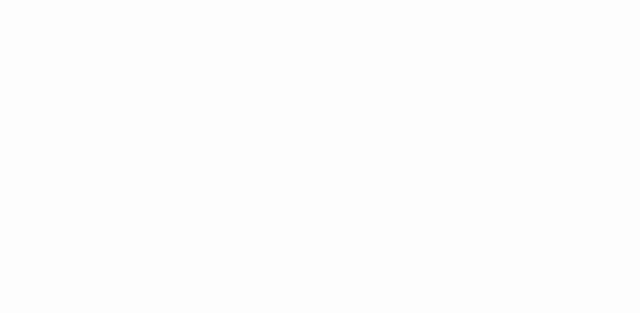
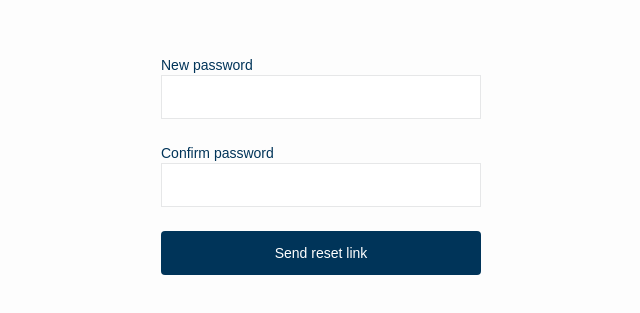
Before and after one commit to giojano1/unilab-practice-2, a React (Vite) app: page /resetpassword/1 in a window 1280 px wide. Before the commit this address had no page. Shown: the part 247-560 px from the top of the page, without its empty margins (319-959 px from the left). Built offline with nearby package versions, Linux system fonts and the light colour scheme.

Commit message:
feature/reset-password

```diff
--- a/src/App.jsx
+++ b/src/App.jsx
@@ -11,6 +11,8 @@ import SignIn from "./pages/SignIn";
 import Register from "./pages/Register";
 import Chat from "./pages/Chat";
 import Contact from "./pages/Contact";
+import Forgot from "./pages/Forgot";
+import ResetPassword from "./pages/ResetPassword";
 const App = () => {
   return (
     <DogShopProvider>
@@ -20,13 +22,17 @@ const App = () => {
           <Route path="/category" element={<Category />} />
           <Route path="/dog/:id" element={<DogDetail />} />
           <Route path="/contact" element={<Contact />} />
-
           <Route path="/login" element={<PublicRoutes component={SignIn} />} />
+          <Route path="/chat" element={<PrivateRoutes component={Chat} />} />
           <Route
             path="/register"
             element={<PublicRoutes component={Register} />}
           />
-          <Route path="/chat" element={<PrivateRoutes component={Chat} />} />
+          <Route path="/forgot" element={<PublicRoutes component={Forgot} />} />
+          <Route
+            path="/resetpassword/:id"
+            element={<PublicRoutes component={ResetPassword} />}
+          />
         </Routes>
       </UserProvider>
     </DogShopProvider>
--- /dev/null
+++ b/src/components/Auth/ChangePassword.jsx
@@ -0,0 +1,54 @@
+import React, { useState, useContext } from "react";
+import { useNavigate, useParams } from "react-router-dom";
+import { UserContext } from "../../context/UserContext";
+const ChangePassword = () => {
+  const { users, setUsers } = useContext(UserContext);
+  const { id } = useParams();
+  const navigate = useNavigate();
+  const [newPassword, setNewPassword] = useState("");
+  const [confirmPassword, setConfirmPassword] = useState("");
+  const handleChange = () => {
+    if (newPassword !== confirmPassword) {
+      alert("Passwords do not match!");
+      return;
+    }
+    const updatedUsers = users.map((user) =>
+      user.id === parseInt(id) ? { ...user, password: newPassword } : user
+    );
+    setUsers(updatedUsers);
+    alert("Password changed");
+    navigate("/login");
+  };
+  return (
+    <div className="max-w-[320px] w-full">
+      <div className="my-6">
+        <label className="flex flex-col text-medium-14 text-primary leading-5">
+          New password
+          <input
+            type="password"
+            className="border border-[#E6E7E8] h-11 p-2"
+            onChange={(e) => setNewPassword(e.target.value)}
+          />
+        </label>
+      </div>
+      <div className="my-6">
+        <label className="flex flex-col text-medium-14 text-primary leading-5">
+          Confirm password
+          <input
+            type="password"
+            className="border border-[#E6E7E8] h-11 p-2"
+            onChange={(e) => setConfirmPassword(e.target.value)}
+          />
+        </label>
+      </div>
+      <button
+        onClick={handleChange}
+        className="h-11 bg-primary rounded w-full text-white text-regular-14"
+      >
+        Send reset link
+      </button>
+    </div>
+  );
+};
+
+export default ChangePassword;
--- /dev/null
+++ b/src/components/Auth/Reset.jsx
@@ -0,0 +1,45 @@
+import React, { useContext, useState } from "react";
+import { useNavigate } from "react-router-dom";
+import { UserContext } from "../../context/UserContext";
+const Reset = () => {
+  const { users } = useContext(UserContext);
+  const navigate = useNavigate();
+  const [email, setEmail] = useState("");
+  const handleRedirect = () => {
+    if (email.trim() !== "") {
+      const userExists = users.find((user) => user.email === email);
+      if (userExists) {
+        console.log("User found:", userExists);
+        navigate(`/resetpassword/${userExists.id}`);
+      } else {
+        alert("Email not found");
+      }
+    }
+  };
+  return (
+    <div className="max-w-[320px]">
+      <p className="text-regular-14 text-primary leading-5">
+        Please enter the email address associated with your account. We'll
+        promptly send you a link to reset your password.
+      </p>
+      <div className="my-6">
+        <label className="flex flex-col text-medium-14 text-primary leading-5">
+          Email
+          <input
+            type="email"
+            className="border border-[#E6E7E8] h-11 p-2"
+            onChange={(e) => setEmail(e.target.value)}
+          />
+        </label>
+      </div>
+      <button
+        onClick={handleRedirect}
+        className="h-11 bg-primary rounded w-full text-white text-regular-14"
+      >
+        Send reset link
+      </button>
+    </div>
+  );
+};
+
+export default Reset;
--- /dev/null
+++ b/src/pages/Forgot.jsx
@@ -0,0 +1,14 @@
+import React from "react";
+import Reset from "../components/Auth/Reset";
+
+const Forgot = () => {
+  return (
+    <main className="flex items-center justify-center h-screen">
+      <section className="container flex items-center justify-center h-full">
+        <Reset />
+      </section>
+    </main>
+  );
+};
+
+export default Forgot;
--- /dev/null
+++ b/src/pages/ResetPassword.jsx
@@ -0,0 +1,13 @@
+import React from "react";
+import ChangePassword from "../components/Auth/ChangePassword";
+const ResetPassword = () => {
+  return (
+    <main className="flex items-center justify-center h-screen">
+      <section className="container flex items-center justify-center h-full">
+        <ChangePassword />
+      </section>
+    </main>
+  );
+};
+
+export default ResetPassword;
```
Also changed, not shown: 1 other file (tests, documents, lock files or other folders).
